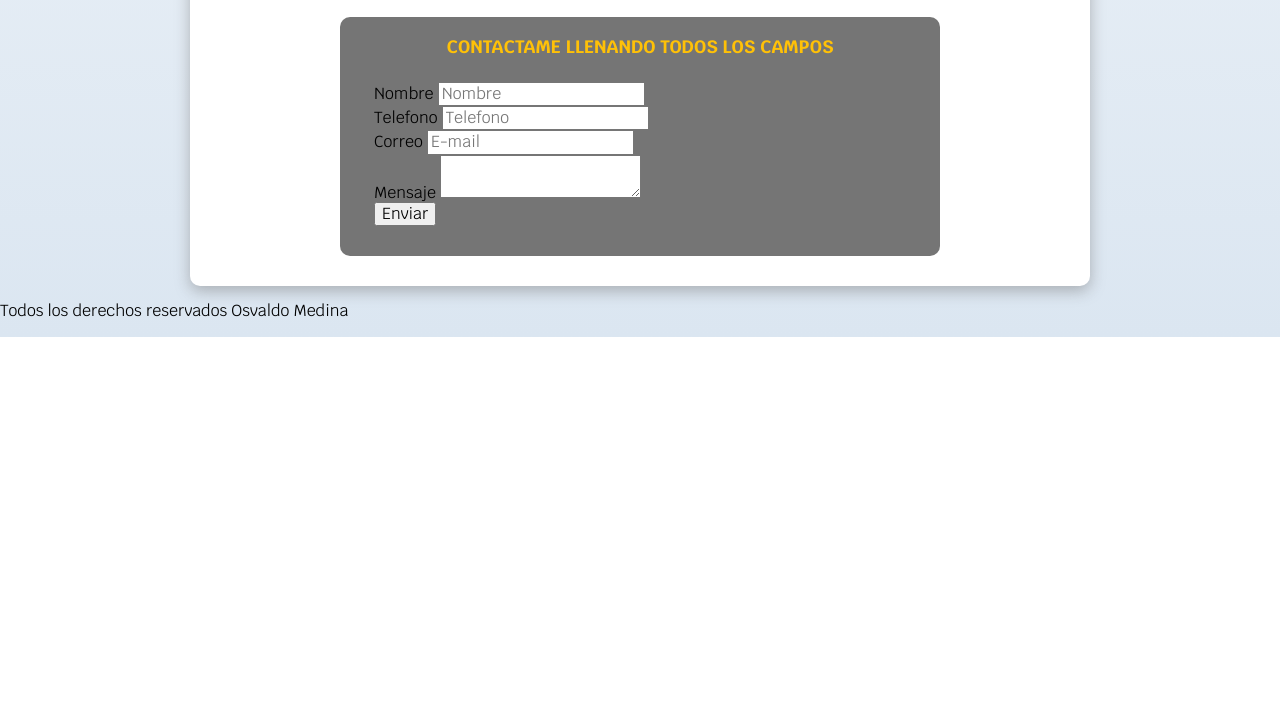
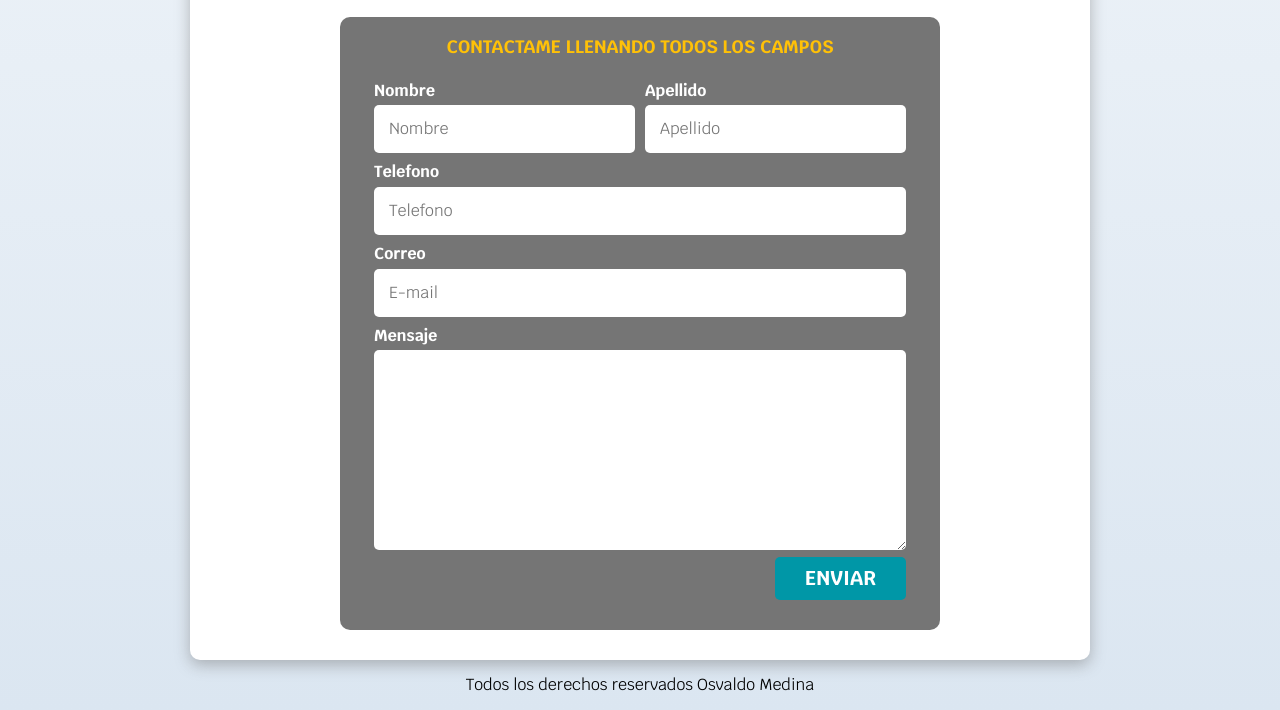
Before and after one commit to OsvaldoMDLM/freelancersite, a plain HTML site: page index.html in a window 1280 px wide. Shown: the part 1078-1788 px from the top of the page. Before the commit the page ends 1415 px from the top, so only its background shows below. Drawn offline with Linux system fonts and the light colour scheme.

Commit message:
finished

```diff
--- a/index.html
+++ b/index.html
@@ -4,7 +4,8 @@
 <head>
     <meta charset="UTF-8" />
     <meta name="viewport" content="width=device-width, initial-scale=1.0" />
-    <title>Document</title>
+    <link rel="shortcut icon" href="img/bitmojih.png">
+    <title>Contacto</title>
     <link rel="preload" href="style/normalize.css" as="style">
     <link rel="stylesheet" href="style/normalize.css">
     <link rel="preconnect" href="https://fonts.gstatic.com">
@@ -120,7 +121,7 @@
         </div>
 
 
-        <section>
+        <section >
             <h2>Contacto</h2>
             <form action="" class="formulario">
                 <fieldset>
@@ -129,29 +130,32 @@
                     <div class="contenedor-campos">
                         <div class="campo">
                             <label for="">Nombre</label>
-                            <input type="text" placeholder="Nombre">
+                            <input class="input-text" type="text" placeholder="Nombre">
+                        </div>
+
+                        <div class="campo">
+                            <label for="">Apellido</label>
+                            <input class="input-text" type="text" placeholder="Apellido">
                         </div>
 
                         <div class="campo">
                             <label for="">Telefono</label>
-                            <input type="tel" placeholder="Telefono">
-
+                            <input class="input-text" type="tel" placeholder="Telefono">
                         </div>
 
                         <div class="campo">
                             <label for="">Correo</label>
-                            <input type="email" placeholder="E-mail">
-
+                            <input class="input-text" type="email" placeholder="E-mail">
                         </div>
 
                         <div class="campo">
                             <label for="">Mensaje</label>
-                            <textarea></textarea>
+                            <textarea class="input-text"></textarea>
                         </div>
                     </div>
 
-                    <div>
-                        <input type="submit" value="Enviar">
+                    <div class="flex alinear-derecha">
+                        <input class="boton w-100" type="submit" value="Enviar">
                     </div>
 
 
@@ -160,7 +164,7 @@
         </section>
     </main>
 
-    <footer>
+    <footer class="footer">
         <p>Todos los derechos reservados Osvaldo Medina</p>
     </footer>
 </body>
--- a/style/styles.css
+++ b/style/styles.css
@@ -6,15 +6,17 @@
     --gris:#757575;
     --grisclaro:#dbe6f1;
 }
+/*Globales*/
 html{
     font-size: 62.5%;
-    box-sizing: border-box;
+    box-sizing: border-box; /**Hack para Box Model **/
+    scroll-snap-type: y mandatory;
 }
 *, *:before, *:after {
     box-sizing: inherit;
 }
 body{
-    font-size: 16px;
+    font-size: 16px; /* 1rem = 10px */
     font-family: 'Krub', sans-serif;
     background-image: linear-gradient(to top, var(--grisclaro) 0%, var(--blanco) 100%);
 }
@@ -55,11 +57,29 @@ h1,h2,h3{
     border-radius: .5rem;
     width: 90%;
     text-align: center;
+    border: none;
 }
 @media (min-width: 768px) {
     .boton{
         width: auto;
     }
+}
+.boton:hover{
+    cursor: pointer;
+}
+.w-100{
+    width: 100%;
+}
+@media (min-width: 768px) {
+    .w-100{
+        width: auto;
+    }
+}
+.flex{
+    display: flex;
+}
+.alinear-derecha{
+    justify-content: flex-end;
 }
 .nav-bg{
     background-color: var(--secundario);
@@ -86,7 +106,6 @@ h1,h2,h3{
     background-color: var(--primario);
     color: var(--oscuro);
 }
-
 .hero{
     background-image: url(../img/hero.jpg);
     background-repeat: no-repeat;
@@ -115,6 +134,16 @@ h1,h2,h3{
     display: flex;
     align-items:flex-end;
 }
+
+.navegacion-principal,
+.servicios,
+.formulario
+{
+    scroll-snap-align: center;
+    scroll-snap-stop: always;
+}
+
+/* Servicios**/
 
 @media (min-width: 768px) {
     .servicios{
@@ -153,7 +182,6 @@ h1,h2,h3{
     padding: 2rem;
     border-radius: 1rem;
 }
-
 .formulario fieldset{
     border: none;
 }
@@ -165,9 +193,41 @@ h1,h2,h3{
     margin-bottom: 1.8rem;
     color: var(--primario);
 }
-.contenedor-campos{
-
+@media (min-width: 768px) {
+    .contenedor-campos{
+        display: grid;
+        grid-template-columns: repeat(2, 1fr);
+        grid-template-rows: auto auto auto 20rem;
+        column-gap: 1rem;
+    }
+    .campo:nth-child(3),
+    .campo:nth-child(4),
+    .campo:nth-child(5){
+        grid-column: 1 /3;
+    }
 }
 .campo{
-
+    margin-bottom: 1rem;
 }
+.campo label{
+    color: var(--blanco);
+    font-weight: bold;
+    margin-bottom: .5rem;
+    display: block;
+}
+.input-text{
+    width: 100%;
+    border: none;
+    padding: 1.5rem;
+    border-radius: .5rem;
+}
+.enviar .boton{
+    width: 100%;
+}
+.campo textarea{
+    height: 20rem;
+}
+/**footer**/
+.footer{
+    text-align: center;
+}
```
Also changed, not shown: img/bitmojih.png (added).
